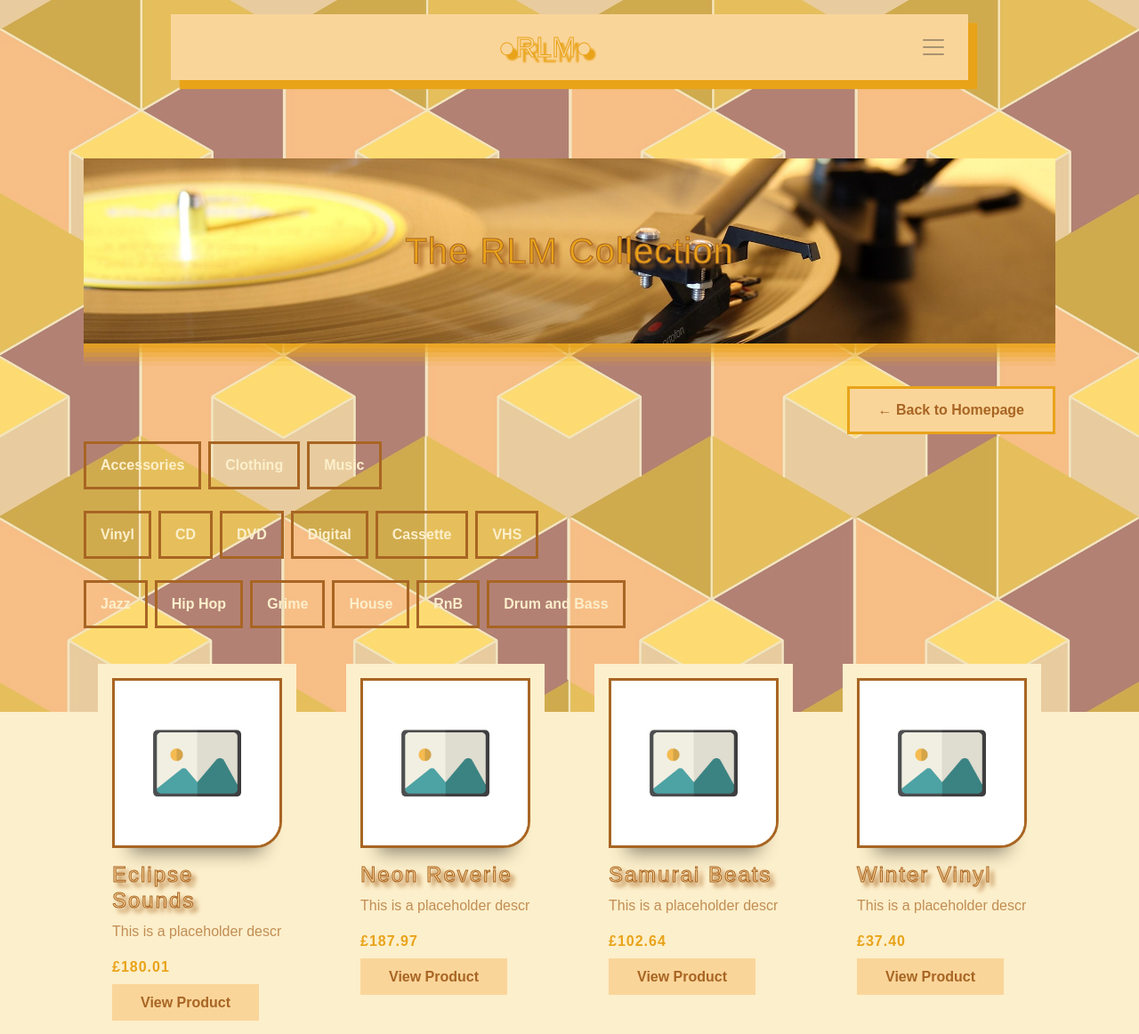
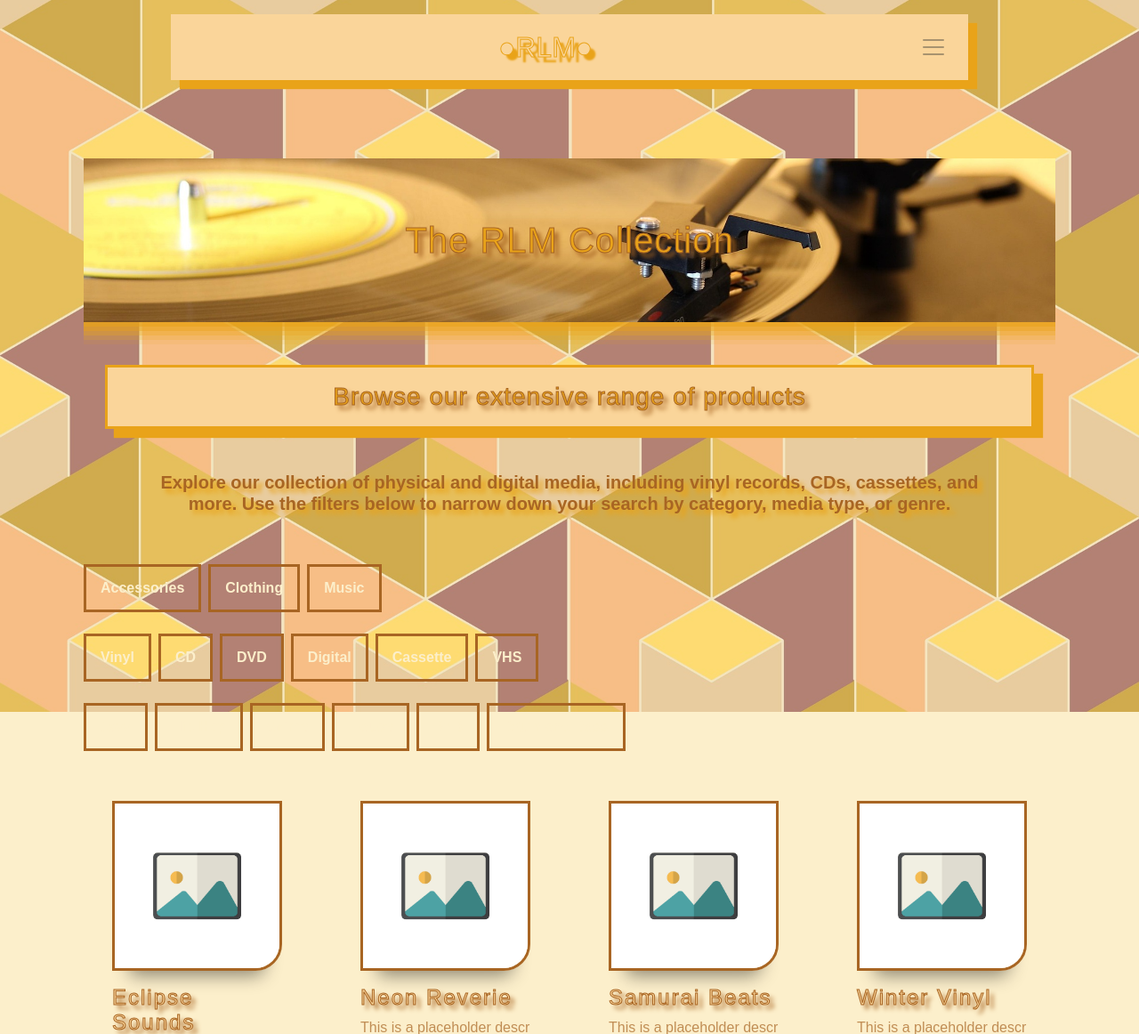
Before and after one commit to TylerRTDev/CI-MSProject4, a Django app: page /products/ in a window 1280 px wide. Shown: the top 1162 px of the page at 89% size. Run offline with Django 5.2, Linux system fonts and the light colour scheme; data comes from the database, SQL or seed files in the repository; data that the repository does not hold is empty; some web fonts are replaced.

Commit message:
Update: Account dashboard pages now have back buttons for easier navigation. Added description to product page for improved ux

```diff
--- a/static/css/style.css
+++ b/static/css/style.css
@@ -241,7 +241,7 @@ h1, h2, h3, h4 {
     transition: 0.5s;
 }
 
-.featured-title-container, .category-title-container, .media-type-title-container {
+.featured-title-container, .category-title-container, .media-type-title-container, .catalogue-subtitle {
     background-color: var(--peach);
     transition: 0.5s;
     border: solid 3px var(--orange);
@@ -598,13 +598,25 @@ h1, h2, h3, h4 {
     rgba(233, 163, 25, 0.1) 0px 25px;
 }
 
-.profile-container h2 span, .catalogue-header h1 {
+.profile-container h2 span, .catalogue-header h1, .catalogue-subtitle h3 {
     color: var(--orange);
     text-shadow: 5px 5px 5px var(--brown);
     letter-spacing: 1px;
     -webkit-text-fill-color: var(--orange);
     -webkit-text-stroke-width: 1px;
     -webkit-text-stroke-color: var(--brown);
+}
+
+.catalogue-subtitle {
+    box-shadow: 10px 10px 1px var(--orange);
+}
+
+.catalogue-description h5 {
+    color: var(--brown);
+    font-weight: bold;
+    text-shadow: 5px 5px 5px var(--orange);
+    padding-left: 1rem;
+    padding-right: 1rem;
 }
 
 .profile-container h4 {
--- a/templates/accounts/account_detail.html
+++ b/templates/accounts/account_detail.html
@@ -2,6 +2,11 @@
 {% block title %}Account Details{% endblock %}
 {% block content %}
 <div class="account-container container py-5">
+  <div class="back-button d-flex justify-content-end mb-4">
+      <a href="{% url 'accounts:profile' %}" class="back-btn-retro">
+      ← Back to Dashboard
+      </a>
+  </div>
   <div class="form-title-container">
     <h2>Update Account Info</h2>
   </div>
--- a/templates/accounts/order_detail.html
+++ b/templates/accounts/order_detail.html
@@ -1,6 +1,11 @@
 {% extends 'base.html' %}
 {% block content %}
 <div class="order-detail-container container py-5">
+  <div class="back-button d-flex justify-content-end mb-4">
+      <a href="{% url 'accounts:order_history' %}" class="back-btn-retro">
+      ← Back to Orders
+      </a>
+  </div>
   <h2>Order #{{ order.order_number }}</h2>
   <p><strong>Date:</strong> {{ order.created_at|date:"M d, Y" }}</p>
   <p><strong>Status:</strong> {{ order.status }}</p>
--- a/templates/products/list.html
+++ b/templates/products/list.html
@@ -5,12 +5,13 @@
 <section class="py-5">
     <div class="catalogue-container container">
         <div class="catalogue-header mb-5">
-            <h1 class="text-center m-3">The RLM Collection</h1>
+            <h1 class="text-center m-1">The RLM Collection</h1>
         </div>
-        <div class="back-button d-flex justify-content-end mb-2">
-            <a href="{% url 'core:home' %}" class="back-btn-retro">
-            ← Back to Homepage
-            </a>
+        <div class="catalogue-subtitle m-4">
+            <h3 class="text-center p-2 pt-3">Browse our extensive range of products</h3>
+        </div>
+        <div class="catalogue-description m-4 p-4">
+            <h5 class="text-center">Explore our collection of physical and digital media, including vinyl records, CDs, cassettes, and more. Use the filters below to narrow down your search by category, media type, or genre.</h5>
         </div>
         <!-- Filter by Category -->
         <div class="mb-4">
```
Also changed, not shown: templates/accounts/order_history.html (+6 -1 lines), templates/accounts/profile.html (+12 -0 lines).
